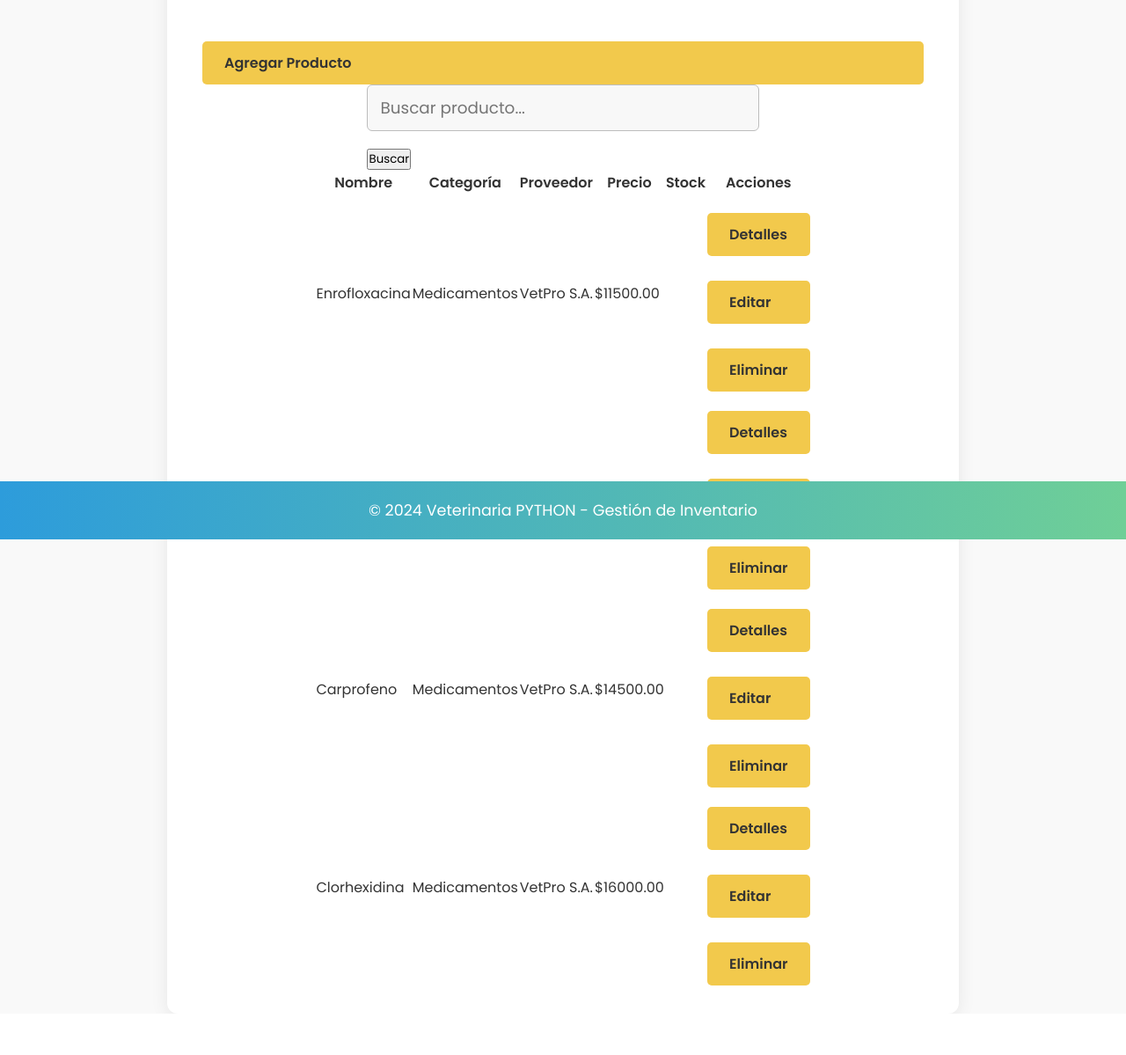
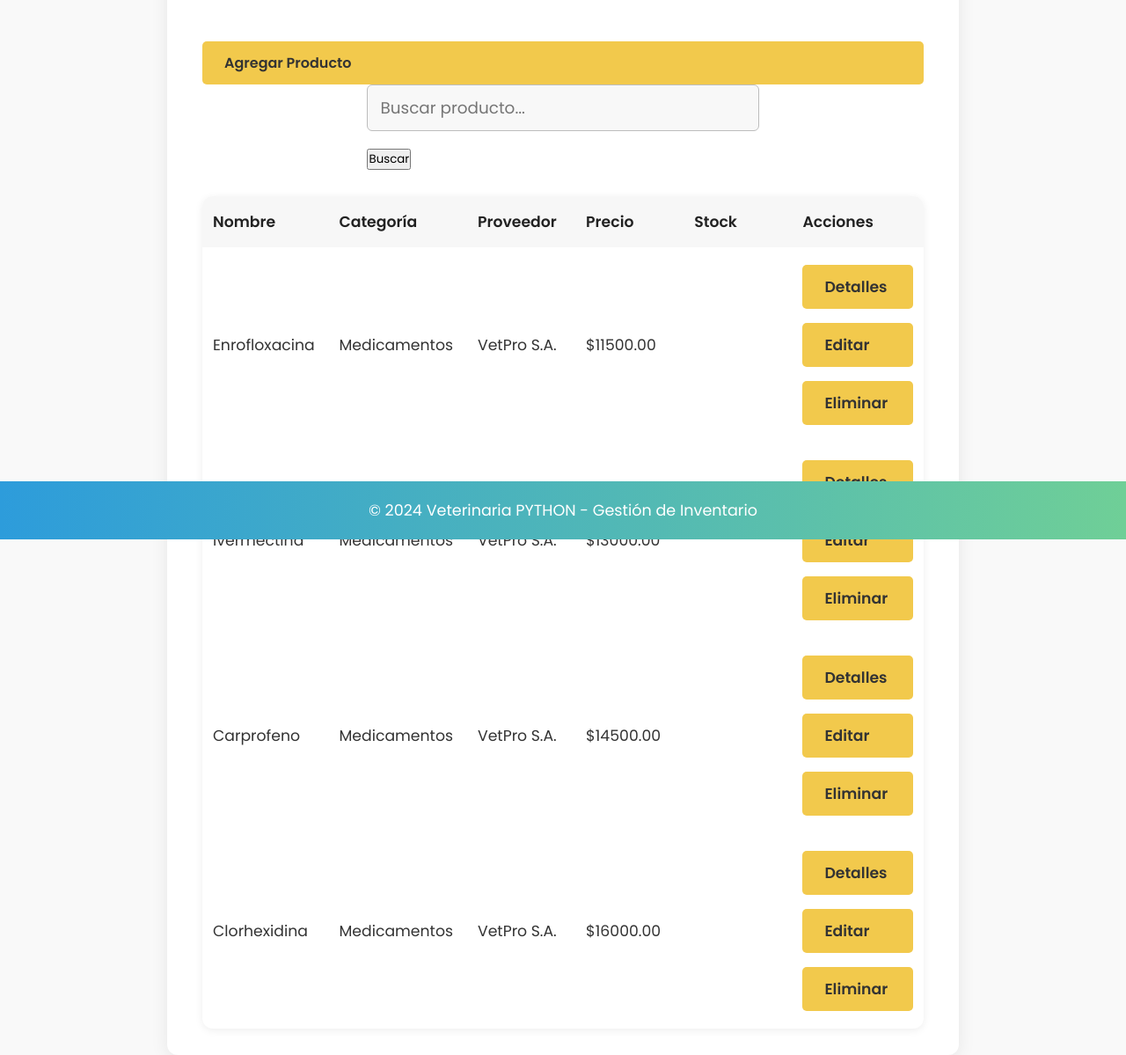
Before and after one commit to yruedahu/veterinaria_frameworks, a Django app: page /inventory/products/ in a window 1280 px wide. Shown: the part 187-1386 px from the top of the page at 88% size. Before the commit the page ends 1339 px from the top, so only its background shows below. Run offline with Django 5.2, Linux system fonts and the light colour scheme; data comes from the database, SQL or seed files in the repository; data that the repository does not hold is empty.

Commit message:
Fix stiles

```diff
--- a/apps/veterinary_inventory/static/css/inventory_style.css
+++ b/apps/veterinary_inventory/static/css/inventory_style.css
@@ -311,9 +311,98 @@ footer {
     color: #856404 !important;
 }
 
+/* --- TABLE STYLES --- */
+table.table {
+    width: 100%;
+    border-collapse: separate;
+    border-spacing: 0;
+    background: #fff;
+    border-radius: 12px;
+    box-shadow: 0 2px 10px rgba(0,0,0,0.07);
+    margin: 30px 0 0 0;
+    overflow: hidden;
+}
+table.table th, table.table td {
+    padding: 16px 12px;
+    text-align: left;
+    font-size: 1.08em;
+}
+table.table th {
+    background: #f7f7f7;
+    font-weight: 600;
+    color: #222;
+}
+table.table tr {
+    border-bottom: 1px solid #ececec;
+}
+table.table tr:last-child {
+    border-bottom: none;
+}
+table.table td {
+    vertical-align: middle;
+}
+table.table td .btn {
+    width: 100%;
+    margin: 4px 0;
+    font-size: 1em;
+}
+table.table td {
+    min-width: 120px;
+}
+
+/* --- HERO HOME INVENTORY --- */
+.inventory-hero {
+    display: flex;
+    justify-content: space-between;
+    align-items: center;
+    min-height: 220px;
+    background: linear-gradient(to right, #2D9CDB, #6FCF97);
+    border-radius: 16px;
+    margin-bottom: 32px;
+    color: white;
+    box-shadow: 0 2px 10px rgba(0,0,0,0.07);
+    padding: 0 40px;
+    gap: 40px;
+}
+.inventory-hero-text {
+    text-align: left;
+    padding: 40px 0;
+    flex: 1 1 0;
+}
+.inventory-hero-image {
+    flex: 0 0 320px;
+    display: flex;
+    align-items: center;
+    justify-content: center;
+}
+.inventory-hero-image img {
+    max-width: 320px;
+    width: 100%;
+    height: auto;
+    border-radius: 18px;
+    box-shadow: 0 2px 10px rgba(0,0,0,0.08);
+}
+@media (max-width: 900px) {
+    .inventory-hero {
+        flex-direction: column;
+        padding: 20px 10px;
+        gap: 20px;
+    }
+    .inventory-hero-image {
+        flex: none;
+    }
+}
+
 @media (max-width: 700px) {
     .page-content {
         padding: 15px 5px;
         max-width: 98vw;
     }
+    table.table th, table.table td {
+        padding: 10px 4px;
+        font-size: 0.98em;
+    }
+    .page-content {
+        padding: 10px 2px;
+    }
 }
```
